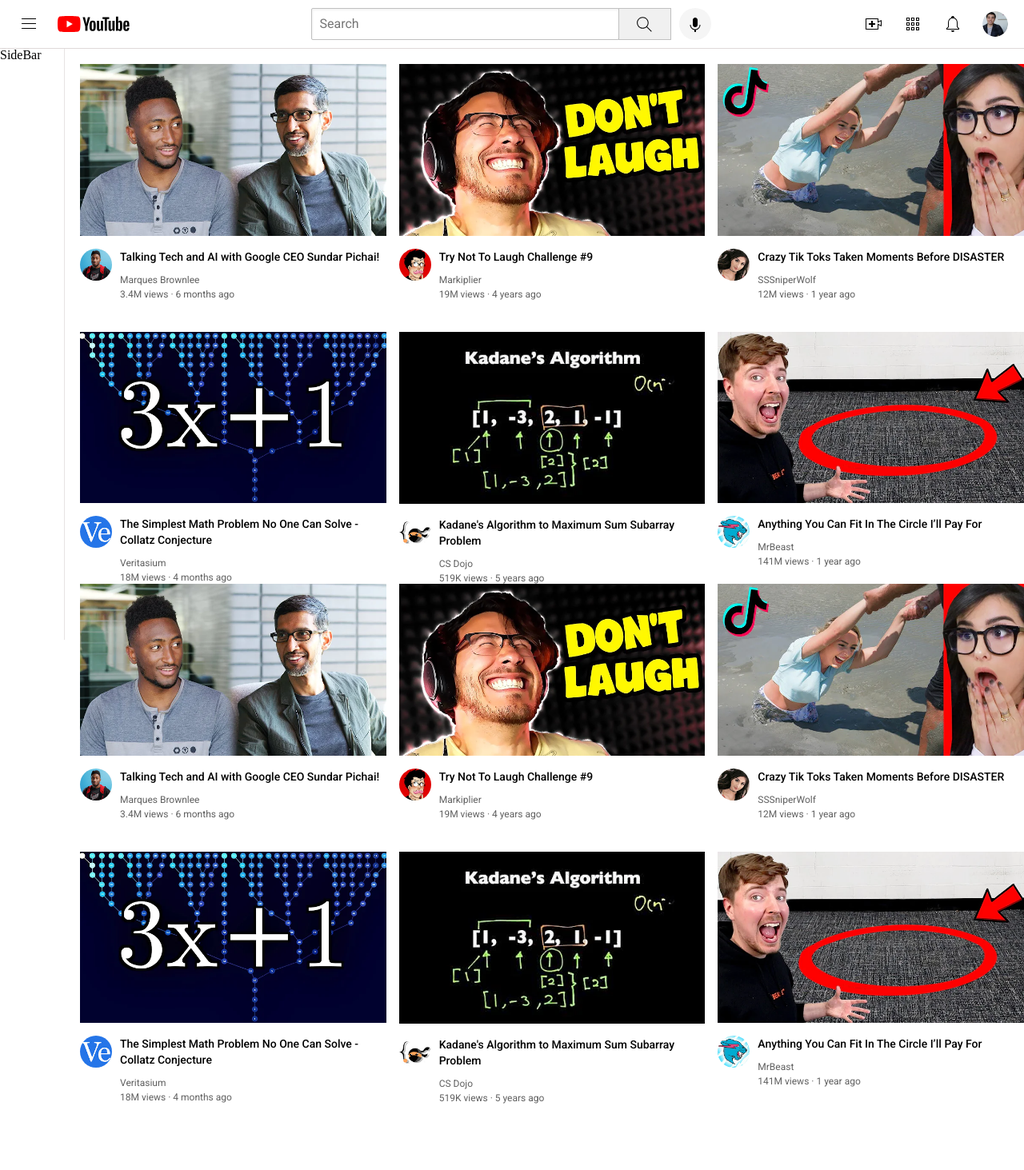
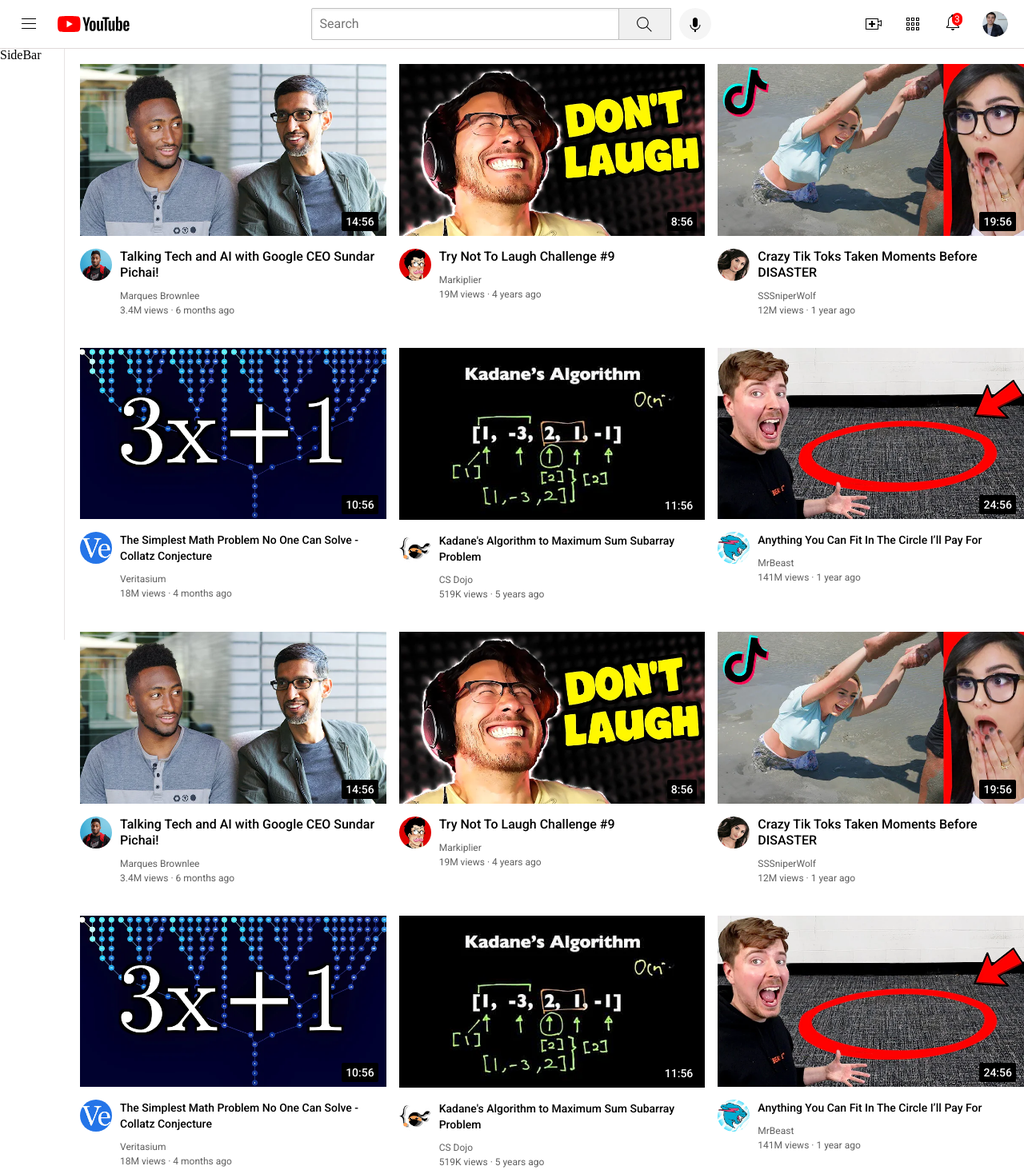
Before and after one commit to abgowda0428/HTML-CSS-Projects, a plain HTML site: page Youtube clone/youtube.html in a window 1280 px wide. Shown: the whole page at 80% size. Before the commit the page ends 1400 px from the top, so only its background shows below. Drawn offline with Linux system fonts and the light colour scheme.

Commit message:
Added Duration time Of Videos and Defined Some classes for Increasing the Size of Text

```diff
--- a/Front-End-Bootcamp/index.html
+++ /dev/null
@@ -1,12 +0,0 @@
-<!DOCTYPE html>
-<html lang="en">
-<head>
-    <meta charset="UTF-8">
-    <meta name="viewport" content="width=device-width, initial-scale=1.0">
-    <title>FrontEnd Bootcamp</title>
-    <link>
-</head>
-<body>
-
-</body>
-</html>
--- a/Youtube clone/Styles/general.css
+++ b/Youtube clone/Styles/general.css
@@ -11,3 +11,29 @@
     padding-left: 100px;
 
   }
+
+  .thumbnail-row{
+    position: relative;
+  }
+
+  .video-time{
+    position: absolute;
+    right: 10px;
+    bottom:10px;
+    font-family: Roboto, Arial;
+    font-weight: 500;
+    font-size: 14px;
+    background-color: black;
+    color: white;
+    padding-left: 5px;
+    padding-top: 4px;
+    padding-bottom: 4px;
+    padding-right: 5px;
+    border-radius: 2px;
+  }
+
+  .video-info .video-title a{
+    font-weight: 500;
+    font-size: medium;
+
+  }
--- a/Youtube clone/Styles/header.css
+++ b/Youtube clone/Styles/header.css
@@ -14,6 +14,7 @@
     border-top-width: 0px;
     border-style: solid;
     border-color: rgb(223, 217, 217);
+    z-index: 100;
   }
 
   .left-section {
@@ -112,3 +113,21 @@
     height: 32px;
     border-radius: 16px;
   }
+  .notification{
+    position: relative;
+  }
+
+  .notification-number{
+    position: absolute;
+    background-color: red;
+    color: white;
+    top: 0;
+    right: 0;
+    font-family: Roboto, Arial;
+    font-size: 12px;
+    border-radius: 20px;
+    padding-left: 3px;
+    padding-right: 3px;
+    padding-top: 1px;
+    padding-bottom: 1px;
+  }
--- a/Youtube clone/youtube.html
+++ b/Youtube clone/youtube.html
@@ -30,7 +30,12 @@
       <div class="right-section">
         <img class="upload-icon" src="icons/upload.svg">
         <img class="youtube-apps-icon" src="icons/youtube-apps.svg">
+        <div class="notification">
           <img class="notifications-icon" src="icons/notifications.svg">
+          <div class="notification-number">
+            3
+          </div>
+        </div>
         <img class="current-user-picture" src="channel-pictures/my-channel.jpeg">
       </div>
     </div>
@@ -45,6 +50,9 @@
             <a href="https://youtu.be/zRXC2pEbj5w?feature=shared" target="_blank">
               <img class="thumbnail" src="thumbnails/thumbnail-1.webp">
             </a>
+            <div class="video-time">
+              14:56
+            </div>
         </div>
         <div class="video-info-grid">
           <div class="channel-picture">
@@ -71,6 +79,9 @@
             <a href="https://youtu.be/9lx11dy9J30?si=dYMz9m44PpQGJEXp" target="_blank">
                 <img class="thumbnail" src="thumbnails/thumbnail-2.webp">
             </a>
+            <div class="video-time">
+              8:56
+            </div>
         </div>
         <div class="video-info-grid">
           <div class="channel-picture">
@@ -97,6 +108,9 @@
             <a href="https://youtu.be/WAz6enaA9nE?feature=shared" target="_blank">
                 <img class="thumbnail" src="thumbnails/thumbnail-3.webp">
             </a>
+            <div class="video-time">
+              19:56
+            </div>
         </div>
         <div class="video-info-grid">
           <div class="channel-picture">
@@ -121,6 +135,9 @@
       <div class="video-preview">
         <div class="thumbnail-row">
           <img class="thumbnail" src="thumbnails/thumbnail-4.webp">
+          <div class="video-time">
+            10:56
+          </div>
         </div>
         <div class="video-info-grid">
           <div class="channel-picture">
@@ -143,10 +160,14 @@
       <div class="video-preview">
         <div class="thumbnail-row">
           <img class="thumbnail" src="thumbnails/thumbnail-5.webp">
+          <div class="video-time">
+            11:56
+          </div>
         </div>
         <div class="video-info-grid">
           <div class="channel-picture">
             <img class="profile-picture" src="channel-pictures/channel-5.jpeg">
+
           </div>
           <div class="video-info">
             <p class="video-title">
@@ -165,6 +186,9 @@
       <div class="video-preview">
         <div class="thumbnail-row">
           <img class="thumbnail" src="thumbnails/thumbnail-6.webp">
+          <div class="video-time">
+            24:56
+          </div>
         </div>
         <div class="video-info-grid">
           <div class="channel-picture">
@@ -183,34 +207,15 @@
           </div>
         </div>
       </div>
-    </div>
 
-    <div class="header">
-        <div class="left-section">
-          <img class="hamburger-menu" src="icons/hamburger-menu.svg">
-          <img class="youtube-logo" src="icons/youtube-logo.svg">
-        </div>
-        <div class="middle-section">
-          <input class="search-bar" type="text" placeholder="Search">
-          <button class="search-button">
-            <img class="search-icon" src="icons/search.svg">
-          </button>
-          <button class="voice-search-button">
-            <img class="voice-search-icon" src="icons/voice-search-icon.svg">
-          </button>
-        </div>
-        <div class="right-section">
-          <img class="upload-icon" src="icons/upload.svg">
-          <img class="youtube-apps-icon" src="icons/youtube-apps.svg">
-          <img class="notifications-icon" src="icons/notifications.svg">
-          <img class="current-user-picture" src="channel-pictures/my-channel.jpeg">
-        </div>
-      </div>
-
-      <div class="video-grid">
       <div class="video-preview">
         <div class="thumbnail-row">
+            <a href="https://youtu.be/zRXC2pEbj5w?feature=shared" target="_blank">
               <img class="thumbnail" src="thumbnails/thumbnail-1.webp">
+            </a>
+            <div class="video-time">
+              14:56
+            </div>
         </div>
         <div class="video-info-grid">
           <div class="channel-picture">
@@ -218,7 +223,9 @@
           </div>
           <div class="video-info">
             <p class="video-title">
+                <a href="https://youtu.be/zRXC2pEbj5w?feature=shared" target="_blank">
                     Talking Tech and AI with Google CEO Sundar Pichai!
+                </a>
             </p>
             <p class="video-author">
               Marques Brownlee
@@ -232,7 +239,12 @@
 
       <div class="video-preview">
         <div class="thumbnail-row">
+            <a href="https://youtu.be/9lx11dy9J30?si=dYMz9m44PpQGJEXp" target="_blank">
                 <img class="thumbnail" src="thumbnails/thumbnail-2.webp">
+            </a>
+            <div class="video-time">
+              8:56
+            </div>
         </div>
         <div class="video-info-grid">
           <div class="channel-picture">
@@ -240,7 +252,9 @@
           </div>
           <div class="video-info">
             <p class="video-title">
+                <a href="https://youtu.be/9lx11dy9J30?si=dYMz9m44PpQGJEXp" target="_blank">
                     Try Not To Laugh Challenge #9
+                </a>
             </p>
             <p class="video-author">
               Markiplier
@@ -254,7 +268,12 @@
 
       <div class="video-preview">
         <div class="thumbnail-row">
+            <a href="https://youtu.be/WAz6enaA9nE?feature=shared" target="_blank">
                 <img class="thumbnail" src="thumbnails/thumbnail-3.webp">
+            </a>
+            <div class="video-time">
+              19:56
+            </div>
         </div>
         <div class="video-info-grid">
           <div class="channel-picture">
@@ -262,7 +281,9 @@
           </div>
           <div class="video-info">
             <p class="video-title">
+                <a href="https://youtu.be/WAz6enaA9nE?feature=shared" target="_blank">
                     Crazy Tik Toks Taken Moments Before DISASTER
+                </a>
             </p>
             <p class="video-author">
               SSSniperWolf
@@ -277,6 +298,9 @@
       <div class="video-preview">
         <div class="thumbnail-row">
           <img class="thumbnail" src="thumbnails/thumbnail-4.webp">
+          <div class="video-time">
+            10:56
+          </div>
         </div>
         <div class="video-info-grid">
           <div class="channel-picture">
@@ -299,10 +323,14 @@
       <div class="video-preview">
         <div class="thumbnail-row">
           <img class="thumbnail" src="thumbnails/thumbnail-5.webp">
+          <div class="video-time">
+            11:56
+          </div>
         </div>
         <div class="video-info-grid">
           <div class="channel-picture">
             <img class="profile-picture" src="channel-pictures/channel-5.jpeg">
+
           </div>
           <div class="video-info">
             <p class="video-title">
@@ -321,6 +349,9 @@
       <div class="video-preview">
         <div class="thumbnail-row">
           <img class="thumbnail" src="thumbnails/thumbnail-6.webp">
+          <div class="video-time">
+            24:56
+          </div>
         </div>
         <div class="video-info-grid">
           <div class="channel-picture">
```
Also changed, not shown: Front-End-Bootcamp/style.css (deleted), 1 other file. Lines whose indentation alone changed are shown as unchanged.
